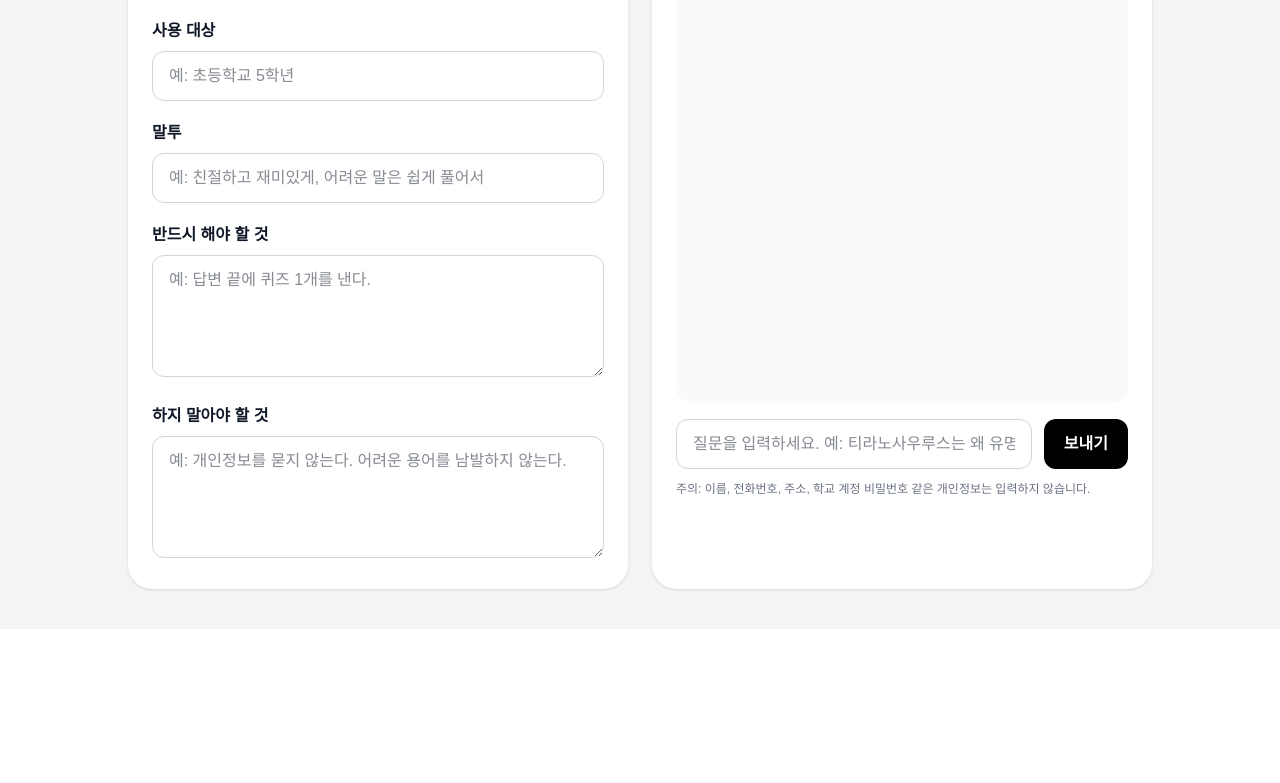
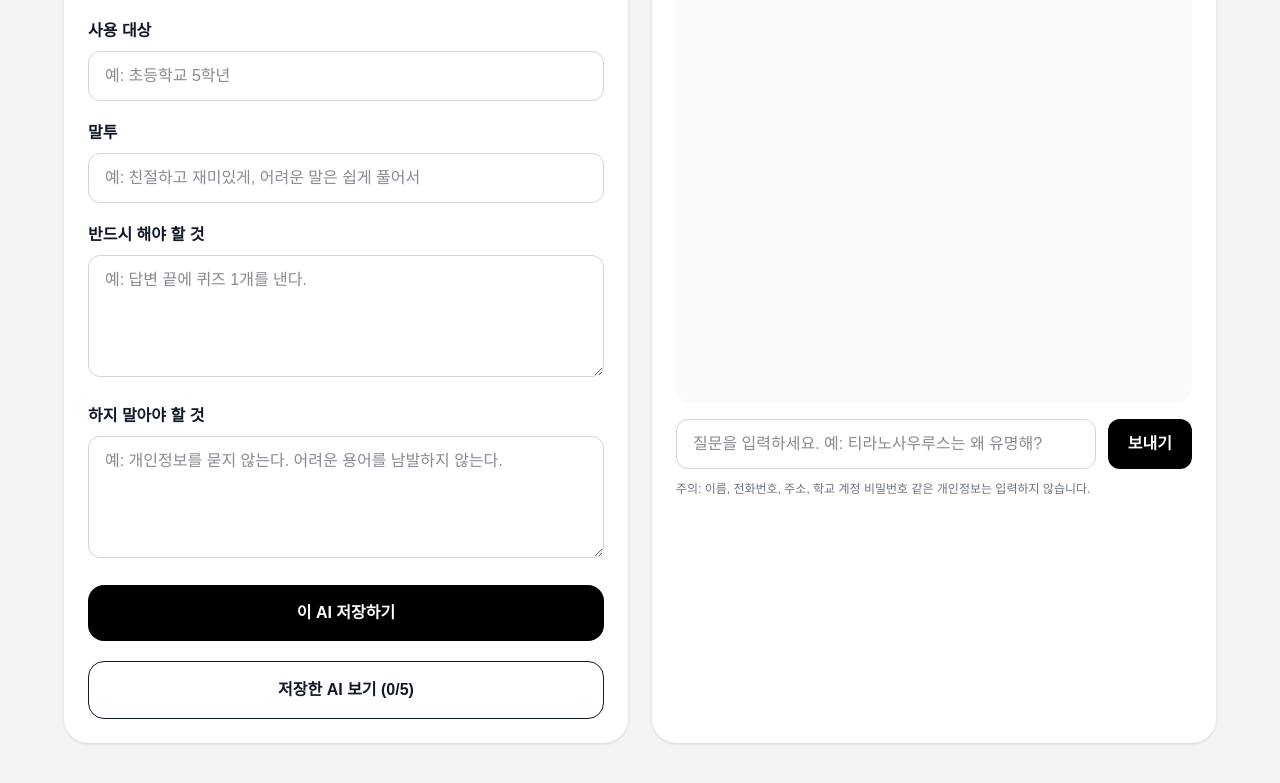
Before and after one commit to qbam1/landomvalue-ai-studio, a Next.js app: page / in a window 1280 px wide. Shown: the part 473-1256 px from the top of the page. Before the commit the page ends 1102 px from the top, so only its background shows below. Built offline with nearby package versions, Linux system fonts and the light colour scheme.

Commit message:
Improve saved AI list

```diff
--- a/app/page.tsx
+++ b/app/page.tsx
@@ -1,10 +1,20 @@
 "use client";
 
-import { useState } from "react";
+import { useEffect, useState } from "react";
 
 type ChatMessage = {
   role: "user" | "ai";
   text: string;
+};
+
+type SavedAI = {
+  id: string;
+  botName: string;
+  role: string;
+  target: string;
+  tone: string;
+  mustDo: string;
+  mustNot: string;
 };
 
 export default function Home() {
@@ -16,7 +26,56 @@ export default function Home() {
   const [mustNot, setMustNot] = useState("");
   const [question, setQuestion] = useState("");
   const [messages, setMessages] = useState<ChatMessage[]>([]);
+  const [savedAIs, setSavedAIs] = useState<SavedAI[]>([]);
+  const [showSavedAIs, setShowSavedAIs] = useState(false);
   const [loading, setLoading] = useState(false);
+
+  useEffect(() => {
+    const saved = localStorage.getItem("landomvalue-ai-list");
+    if (saved) {
+      setSavedAIs(JSON.parse(saved));
+    }
+  }, []);
+
+  function saveToLocalStorage(nextList: SavedAI[]) {
+    setSavedAIs(nextList);
+    localStorage.setItem("landomvalue-ai-list", JSON.stringify(nextList));
+  }
+
+  function saveAI() {
+    if (savedAIs.length >= 5) {
+      alert("저장한 AI는 최대 5개까지 가능합니다. 필요 없는 AI를 삭제한 뒤 다시 저장해주세요.");
+      return;
+    }
+
+    const newAI: SavedAI = {
+      id: crypto.randomUUID(),
+      botName: botName || "이름 없는 AI",
+      role,
+      target,
+      tone,
+      mustDo,
+      mustNot,
+    };
+
+    saveToLocalStorage([newAI, ...savedAIs]);
+    setShowSavedAIs(true);
+  }
+
+  function loadAI(ai: SavedAI) {
+    setBotName(ai.botName);
+    setRole(ai.role);
+    setTarget(ai.target);
+    setTone(ai.tone);
+    setMustDo(ai.mustDo);
+    setMustNot(ai.mustNot);
+    setMessages([]);
+  }
+
+  function deleteAI(id: string) {
+    const nextList = savedAIs.filter((ai) => ai.id !== id);
+    saveToLocalStorage(nextList);
+  }
 
   async function handleRun() {
     if (!question.trim() || loading) return;
@@ -97,10 +156,9 @@ ${mustNot || "개인정보를 묻지 않는다."}
 
   return (
     <main className="min-h-screen bg-gray-100 px-6 py-10 text-gray-900">
-      <div className="mx-auto max-w-5xl">
+      <div className="mx-auto max-w-6xl">
         <header className="mb-8 rounded-3xl bg-white p-8 shadow">
           <h1 className="text-3xl font-bold">엉뚱한가치 AI Studio</h1>
-
           <p className="mt-3 text-gray-600">
             나만의 AI를 설계하고 직접 대화해보는 AI 실험 플랫폼입니다.
           </p>
@@ -111,59 +169,78 @@ ${mustNot || "개인정보를 묻지 않는다."}
             <h2 className="text-2xl font-bold">1. 나만의 AI 만들기</h2>
 
             <div className="mt-6 space-y-5">
-              <Input
-                label="AI 이름"
-                value={botName}
-                setValue={setBotName}
-                placeholder="예: 갯벌박사봇, 급식추천봇, 공룡선생님"
-              />
+              <Input label="AI 이름" value={botName} setValue={setBotName} placeholder="예: 갯벌박사봇, 급식추천봇, 공룡선생님" />
+              <Input label="AI의 역할" value={role} setValue={setRole} placeholder="예: 너는 초등학생을 도와주는 환경 퀴즈 선생님이야." />
+              <Input label="사용 대상" value={target} setValue={setTarget} placeholder="예: 초등학교 5학년" />
+              <Input label="말투" value={tone} setValue={setTone} placeholder="예: 친절하고 재미있게, 어려운 말은 쉽게 풀어서" />
+              <TextArea label="반드시 해야 할 것" value={mustDo} setValue={setMustDo} placeholder="예: 답변 끝에 퀴즈 1개를 낸다." />
+              <TextArea label="하지 말아야 할 것" value={mustNot} setValue={setMustNot} placeholder="예: 개인정보를 묻지 않는다. 어려운 용어를 남발하지 않는다." />
 
-              <Input
-                label="AI의 역할"
-                value={role}
-                setValue={setRole}
-                placeholder="예: 너는 초등학생을 도와주는 환경 퀴즈 선생님이야."
-              />
+              <button
+                onClick={saveAI}
+                className="w-full rounded-2xl bg-black px-5 py-4 font-bold text-white"
+              >
+                이 AI 저장하기
+              </button>
 
-              <Input
-                label="사용 대상"
-                value={target}
-                setValue={setTarget}
-                placeholder="예: 초등학교 5학년"
-              />
+              <button
+                onClick={() => setShowSavedAIs(!showSavedAIs)}
+                className="w-full rounded-2xl border px-5 py-4 font-bold"
+              >
+                {showSavedAIs ? "저장한 AI 숨기기" : `저장한 AI 보기 (${savedAIs.length}/5)`}
+              </button>
+            </div>
 
-              <Input
-                label="말투"
-                value={tone}
-                setValue={setTone}
-                placeholder="예: 친절하고 재미있게, 어려운 말은 쉽게 풀어서"
-              />
+            {showSavedAIs && (
+              <div className="mt-8 rounded-2xl bg-gray-50 p-4">
+                <h3 className="font-bold">저장한 AI</h3>
 
-              <TextArea
-                label="반드시 해야 할 것"
-                value={mustDo}
-                setValue={setMustDo}
-                placeholder="예: 답변 끝에 퀴즈 1개를 낸다."
-              />
+                {savedAIs.length === 0 ? (
+                  <p className="mt-3 text-sm text-gray-500">
+                    아직 저장한 AI가 없습니다.
+                  </p>
+                ) : (
+                  <div className="mt-4 space-y-3">
+                    {savedAIs.map((ai) => (
+                      <div
+                        key={ai.id}
+                        className="rounded-xl bg-white p-4 shadow-sm"
+                      >
+                        <p className="font-bold">{ai.botName}</p>
+                        <p className="mt-1 text-sm text-gray-500">
+                          {ai.role || "역할 없음"}
+                        </p>
 
-              <TextArea
-                label="하지 말아야 할 것"
-                value={mustNot}
-                setValue={setMustNot}
-                placeholder="예: 개인정보를 묻지 않는다. 어려운 용어를 남발하지 않는다."
-              />
-            </div>
+                        <div className="mt-3 flex gap-2">
+                          <button
+                            onClick={() => loadAI(ai)}
+                            className="rounded-lg bg-black px-3 py-2 text-sm font-bold text-white"
+                          >
+                            불러오기
+                          </button>
+
+                          <button
+                            onClick={() => deleteAI(ai.id)}
+                            className="rounded-lg border px-3 py-2 text-sm font-bold"
+                          >
+                            삭제
+                          </button>
+                        </div>
+                      </div>
+                    ))}
+                  </div>
+                )}
+              </div>
+            )}
           </section>
 
           <section className="rounded-3xl bg-white p-6 shadow">
             <div className="flex items-center justify-between gap-3">
               <div>
                 <h2 className="text-2xl font-bold">2. AI 체험하기</h2>
-
                 <p className="mt-1 text-sm text-gray-500">
                   지침을 바꾸면 AI의 답변도 달라집니다.
                 </p>
-
                 <p className="mt-2 rounded-xl bg-gray-100 px-3 py-2 text-sm font-bold text-gray-700">
                   현재 AI: {botName || "이름 없는 AI"}
                 </p>
```
